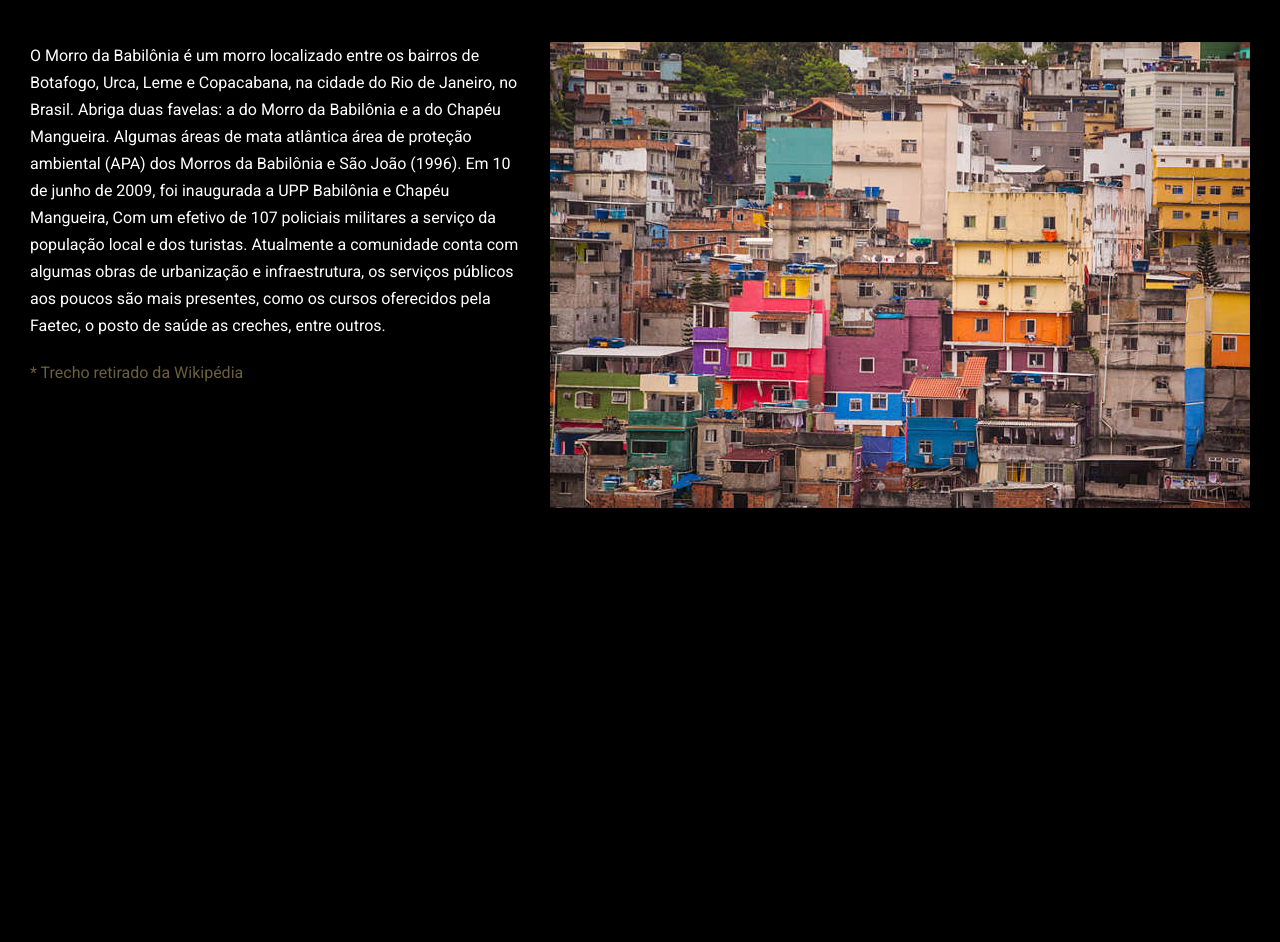
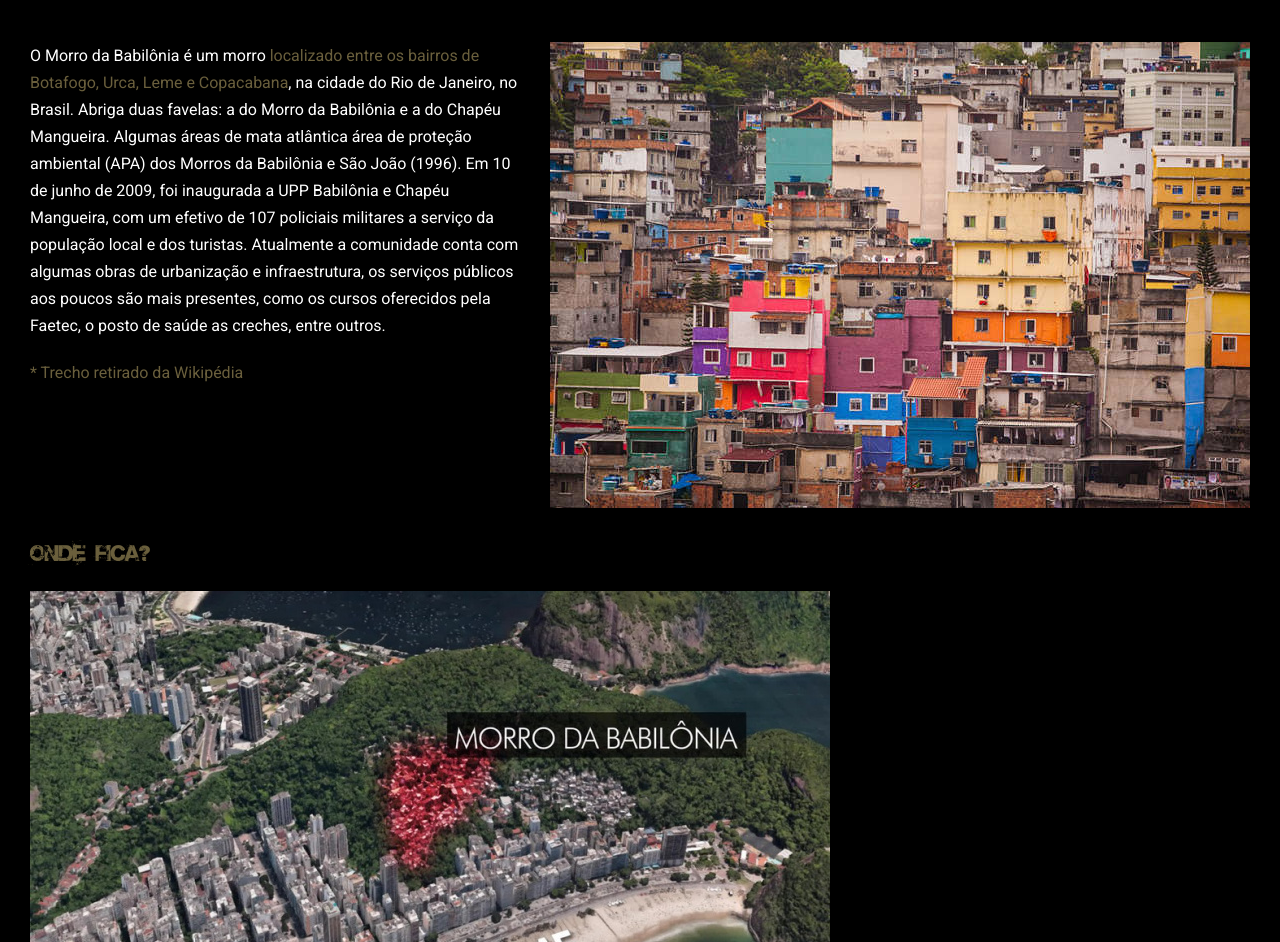
Before and after one commit to laerciodev/morro-da-babilonia, a plain HTML site: page index.html in a window 1280 px wide. Shown: the part 96-1038 px from the top of the page. Before the commit the page ends 800 px from the top, so only its background shows below. Drawn offline with Linux system fonts and the light colour scheme.

Commit message:
create section where-is

```diff
--- a/assets/css/styles.css
+++ b/assets/css/styles.css
@@ -62,6 +62,17 @@ a {
   justify-content: space-between;
 }
 
+#where-is {
+  padding: 0 30px;
+  color: #6a5f3c;
+  font-size: 20px;
+}
+
+.title-section {
+  font-family: "Tropa", sans-serif;
+  width: 100%;
+}
+
 .text-about {
   max-width: 500px;
   font-size: 16px;
@@ -78,4 +89,14 @@ a {
 
 .image {
   cursor: pointer;
+  max-width: 100%;
 }
+
+.image:hover {
+  filter: sepia(100%);
+  transition: 0.3s ease-in-out;
+}
+
+#where-is .image {
+  margin-top: 30px;
+}
--- a/index.html
+++ b/index.html
@@ -19,24 +19,27 @@
       <nav class="nav-header">
         <ul class="nav-list">
           <li class="nav-item"><a href="#about">Sobre</a></li>
-          <li class="nav-item">Onde fica?</li>
+          <li class="nav-item"><a href="#">Curiosidades</a></li>
+          <li class="nav-item"><a href="#">Fotos</a></li>
+          <li class="nav-item"><a href="#where-is">Onde fica?</a></li>
         </ul>
       </nav>
     </header>
-    <main>
-      <article id="about">
+    <main class="main">
+      <section id="about">
         <p class="text-about">
-          O Morro da Babilônia é um morro localizado entre os bairros de
-          Botafogo, Urca, Leme e Copacabana, na cidade do Rio de Janeiro, no
-          Brasil. Abriga duas favelas: a do Morro da Babilônia e a do Chapéu
-          Mangueira. Algumas áreas de mata atlântica área de proteção ambiental
-          (APA) dos Morros da Babilônia e São João (1996). Em 10 de junho de
-          2009, foi inaugurada a UPP Babilônia e Chapéu Mangueira, Com um
-          efetivo de 107 policiais militares a serviço da população local e dos
-          turistas. Atualmente a comunidade conta com algumas obras de
-          urbanização e infraestrutura, os serviços públicos aos poucos são mais
-          presentes, como os cursos oferecidos pela Faetec, o posto de saúde as
-          creches, entre outros.
+          O Morro da Babilônia é um morro
+          <a href="#where-is">
+            localizado entre os bairros de Botafogo, Urca, Leme e Copacabana</a
+          >, na cidade do Rio de Janeiro, no Brasil. Abriga duas favelas: a do
+          Morro da Babilônia e a do Chapéu Mangueira. Algumas áreas de mata
+          atlântica área de proteção ambiental (APA) dos Morros da Babilônia e
+          São João (1996). Em 10 de junho de 2009, foi inaugurada a UPP
+          Babilônia e Chapéu Mangueira, com um efetivo de 107 policiais
+          militares a serviço da população local e dos turistas. Atualmente a
+          comunidade conta com algumas obras de urbanização e infraestrutura, os
+          serviços públicos aos poucos são mais presentes, como os cursos
+          oferecidos pela Faetec, o posto de saúde as creches, entre outros.
           <small class="source-info">
             <a
               target="_blank"
@@ -53,7 +56,17 @@
             alt="Imagem do Morro da Babilônia"
           />
         </picture>
-      </article>
+      </section>
+      <section id="where-is">
+        <h2 class="title-section">Onde fica?</h2>
+        <picture class="mask">
+          <img
+            class="image"
+            src="/assets/images/morro-da-babilonia-onde-fica.jpg"
+            alt="Imagem área do Morro da Babilônia com destaque em vermelho"
+          />
+        </picture>
+      </section>
     </main>
   </body>
 </html>
```
Also changed, not shown: assets/images/morro-da-babilonia-onde-fica.jpg (added).
